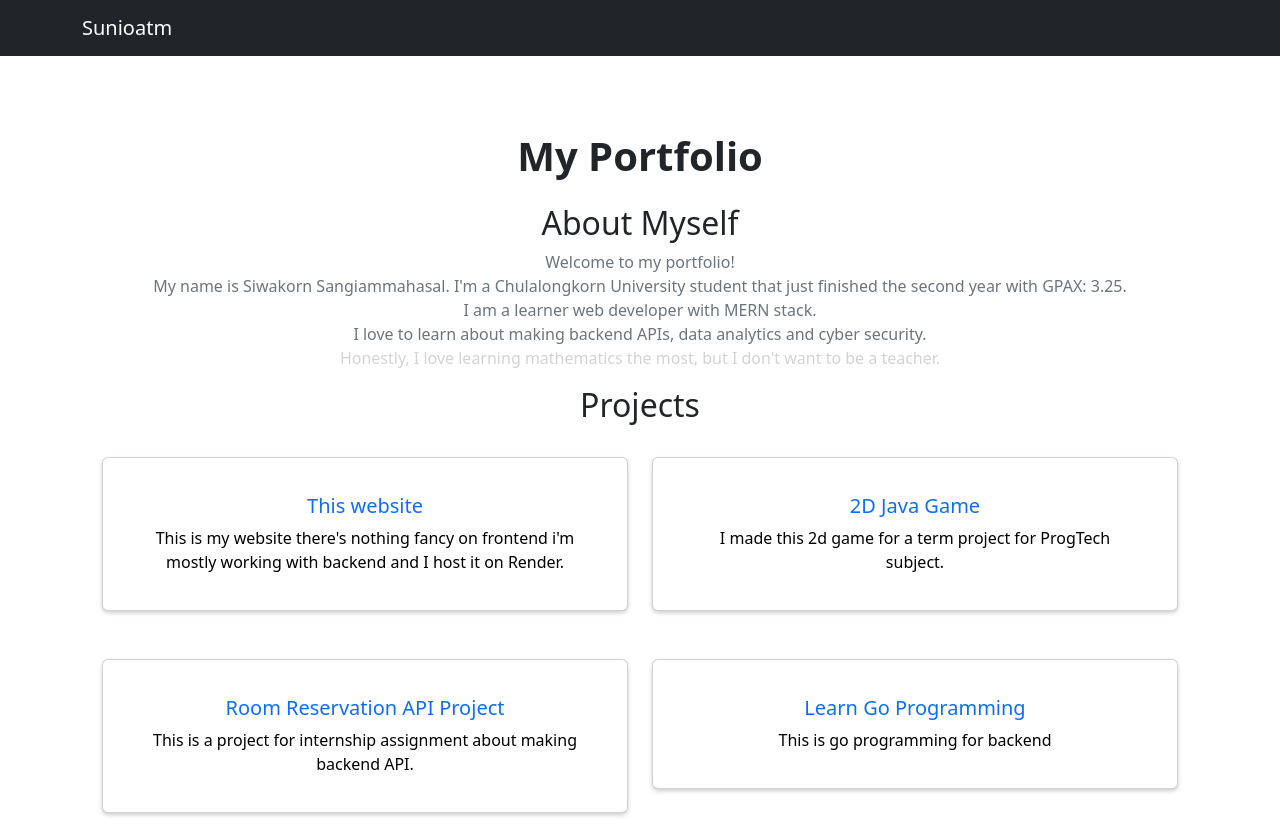
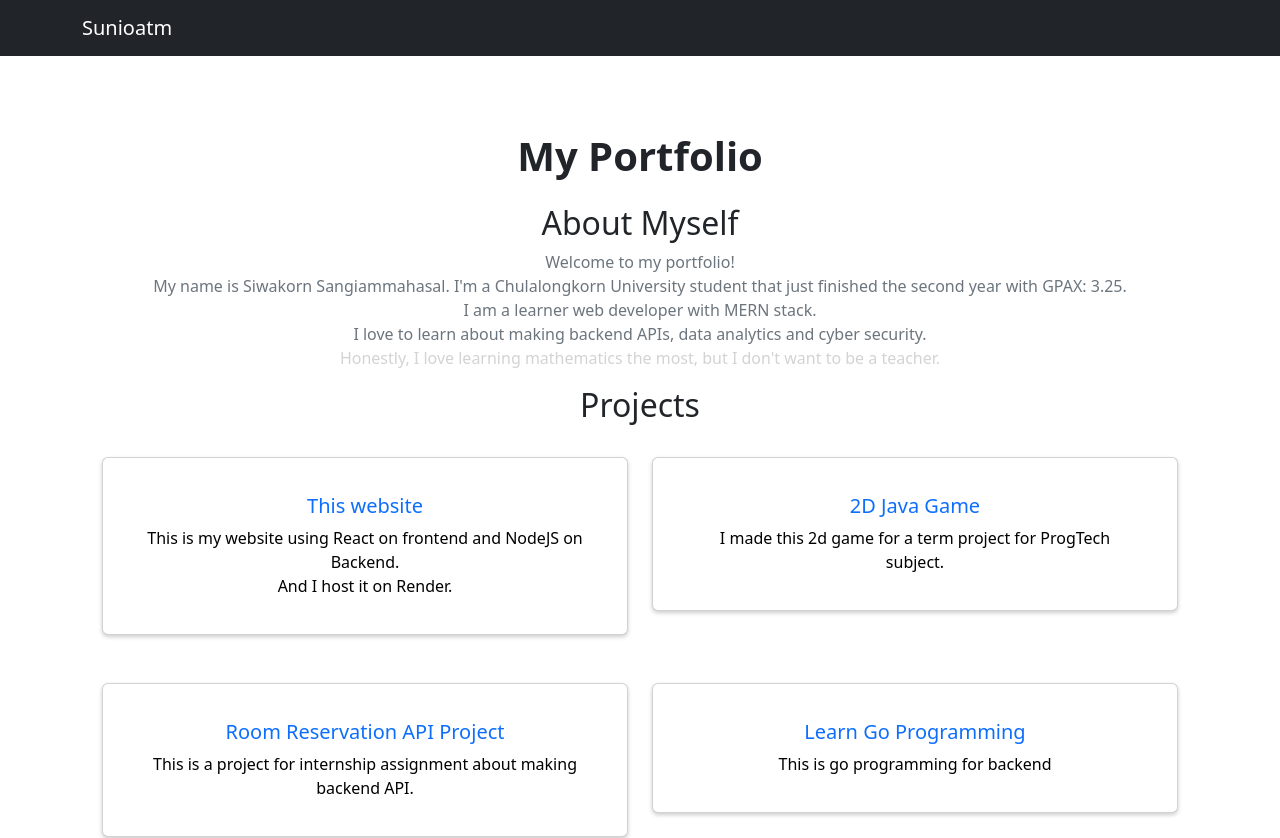
Before and after one commit to Sunioatm/MyWebsite, a React (Vite) app in the folder frontend/: page / in a window 1280 px wide. Shown: the top 838 px of the page. Built offline with nearby package versions, Linux system fonts and the light colour scheme.

Commit message:
Update Portfolio.jsx

```diff
--- a/frontend/src/components/Portfolio.jsx
+++ b/frontend/src/components/Portfolio.jsx
@@ -18,7 +18,7 @@ const skills = [
 const projects = [
   {
     title: 'This website',
-    description: `This is my website there's nothing fancy on frontend i'm mostly working with backend and I host it on Render.<br>`,
+    description: `This is my website using React on frontend and NodeJS on Backend.<br> And I host it on Render.`,
     url: "",
     image: 'path_to_image_1',
   },
```
